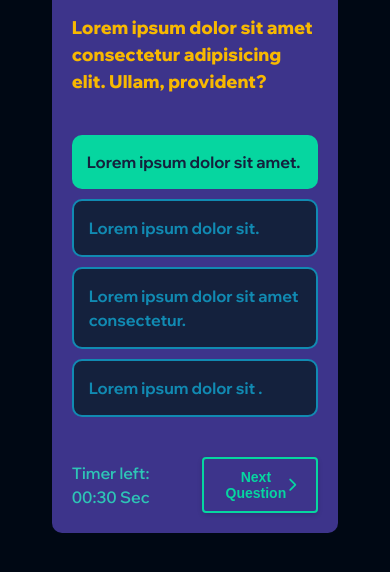
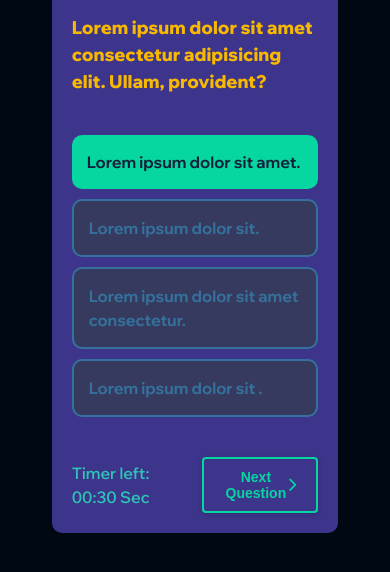
Before and after one commit to Mahyarnafisi/Quiz-app-Project, a website: page index.html in a window 390 px wide. Shown: the part 204-776 px from the top of the page. Drawn offline with Linux system fonts and the light colour scheme.

```diff
--- a/index.html
+++ b/index.html
@@ -43,9 +43,9 @@
             <h4 class="quiz__question">Lorem ipsum dolor sit amet consectetur adipisicing elit. Ullam, provident?</h4>
             <div class="option-container">
               <p class="option correct">Lorem ipsum dolor sit amet.</p>
-              <p class="option">Lorem ipsum dolor sit.</p>
-              <p class="option">Lorem ipsum dolor sit amet consectetur.</p>
-              <p class="option">Lorem ipsum dolor sit .</p>
+              <p class="option deactive">Lorem ipsum dolor sit.</p>
+              <p class="option deactive">Lorem ipsum dolor sit amet consectetur.</p>
+              <p class="option deactive">Lorem ipsum dolor sit .</p>
             </div>
             <div class="footer">
               <p class="timer">Timer left: 00:30 Sec</p>
--- a/sass/main.scss
+++ b/sass/main.scss
@@ -4,10 +4,10 @@
   --color-primary-1: #06d6a0;
   --color-primary-2: #ffd166;
   --color-primary-3: #ee3560;
-
   --color-secondary-1: #2ec4b6;
   --color-secondary-2: #f7b801;
   --color-secondary-3: #3d348b;
+
   --color-white: #edf2f4;
   --color-gray: #8d99ae;
   --color-black: #000814;
```
Also changed, not shown: 1 other file.
